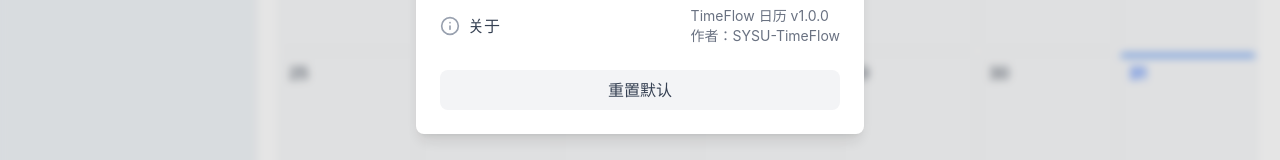
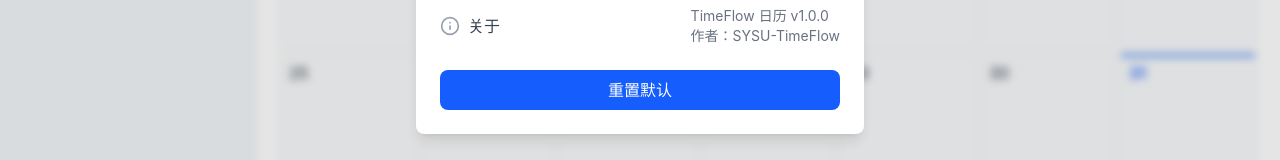
Before and after one commit to SYSU-TimeFlow/TimeFlow, a Vue app: page /#/ in a window 1280 px wide. Both pictures are taken after a click on the button 1162 px from the left and 23 px from the top of the page. Shown: the part 559-719 px from the top of the page. Built offline with nearby package versions, Linux system fonts and the light colour scheme.

Commit message:
bugfix(SettingPage):白天模式重置按钮颜色优化

```diff
--- a/src/components/SettingPage.vue
+++ b/src/components/SettingPage.vue
@@ -321,7 +321,7 @@
       <div class="mt-6 flex gap-3">
         <!-- 重置按钮 -->
         <button
-          class="w-3/3 py-2 bg-gray-100 text-gray-700 rounded-lg hover:bg-gray-200 transition cursor-pointer !rounded-button whitespace-nowrap font-medium"
+          class="w-3/3 py-2 bg-blue-600 text-white rounded-lg hover:bg-blue-700 transition cursor-pointer !rounded-button whitespace-nowrap font-medium"
           @click="resetSettings"
         >
           重置默认
```
